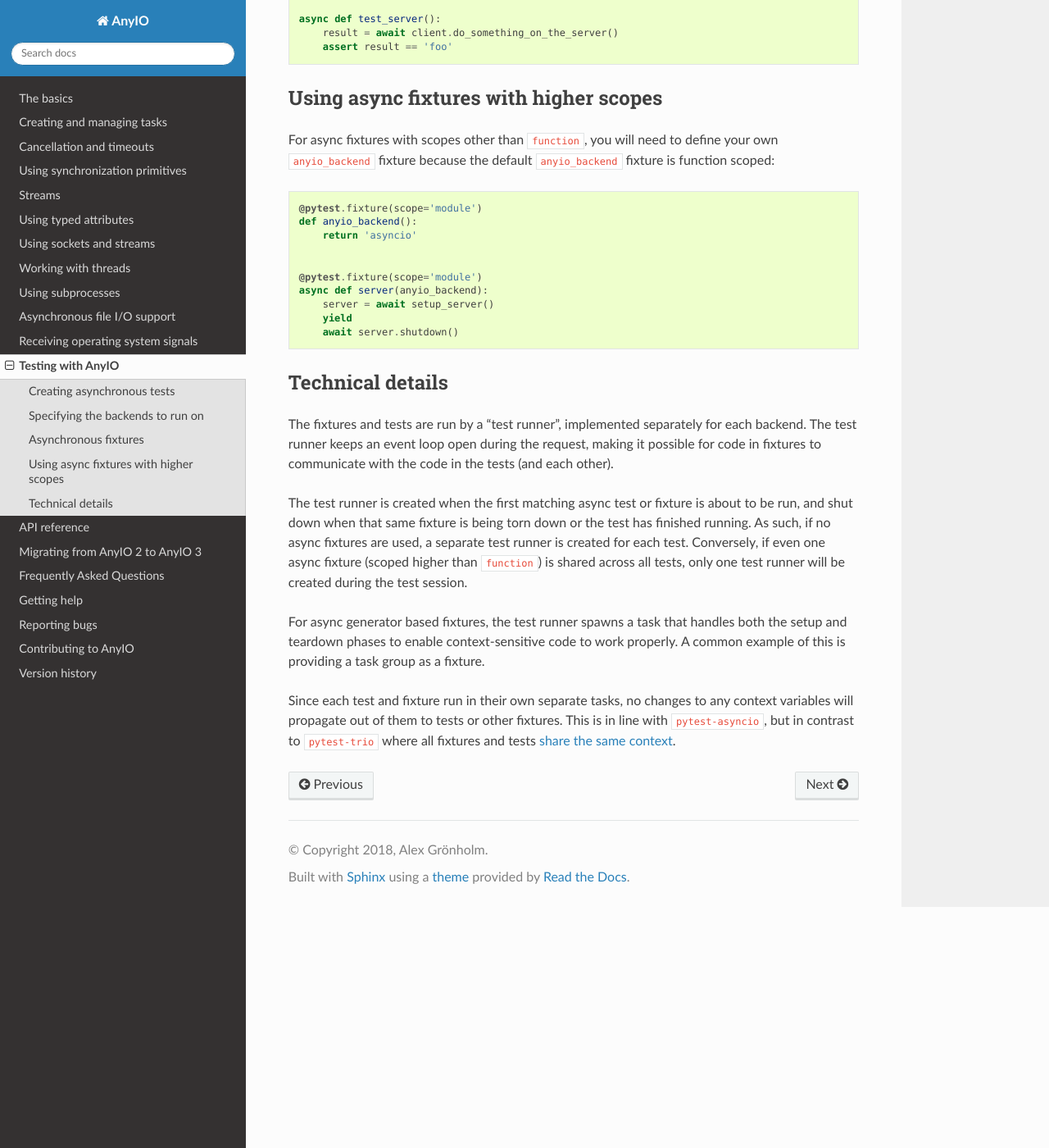
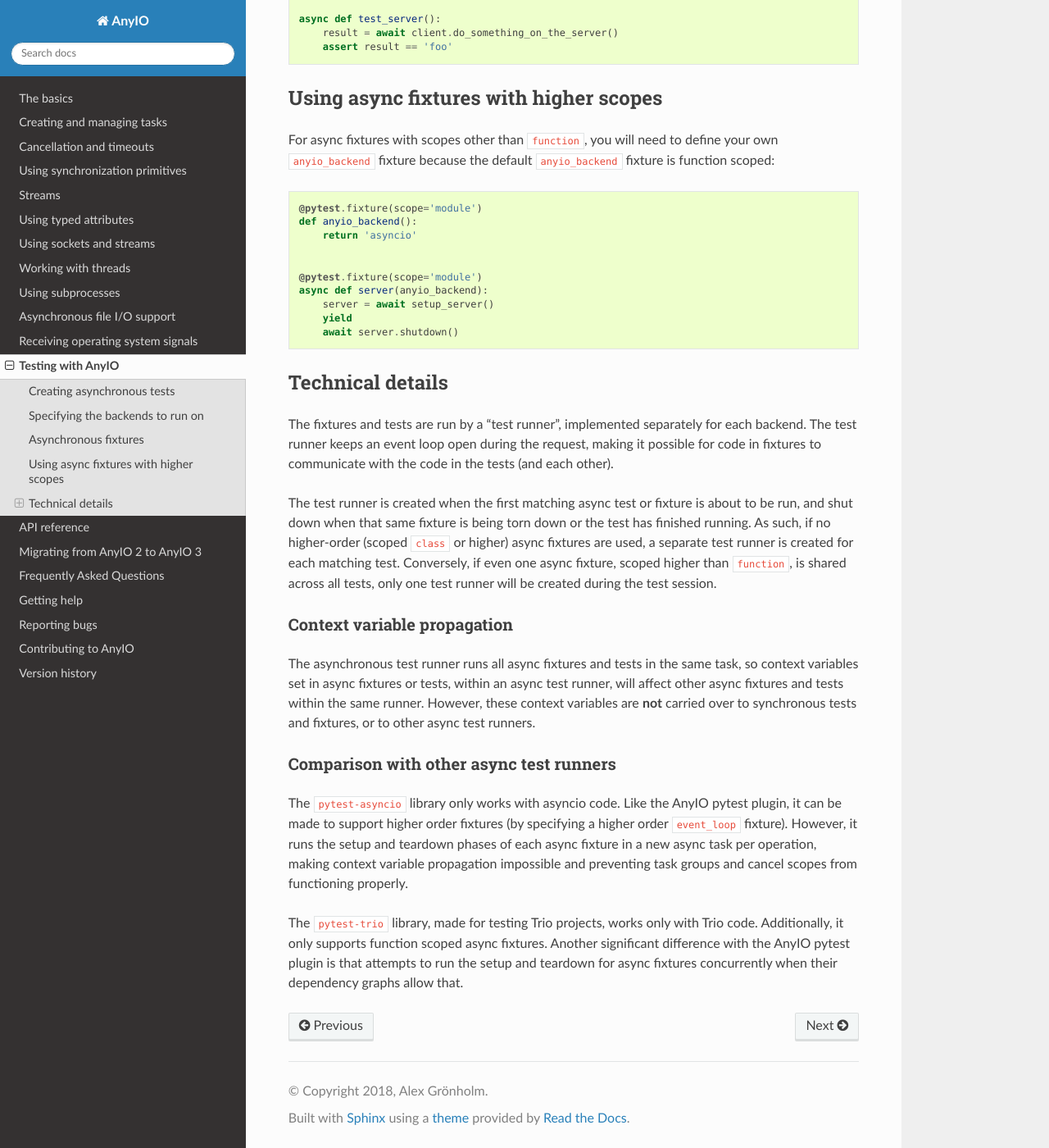
Before and after one commit to agronholm/anyio, a Sphinx documentation site: the page built from docs/testing.rst, in a window 1280 px wide and 1400 px high, scrolled down 2597 px. Shown: the whole window at 82% size. Built offline with Sphinx 7.4.7 and the Read the Docs theme 2.0.0, drawn with Linux system fonts in a browser that asks for light colours; the version number could not be read and is left out.

Commit message:
Switched to a trampoline-style test runner in the pytest plugin (#497)
Also documented how context variables propagate within the test suite, and how the pytest plugin compares to its competition.

```diff
--- a/docs/testing.rst
+++ b/docs/testing.rst
@@ -145,19 +145,32 @@
 The test runner keeps an event loop open during the request, making it possible for code in
 fixtures to communicate with the code in the tests (and each other).
 
-The test runner is created when the first matching async test or fixture is about to be run, and
-shut down when that same fixture is being torn down or the test has finished running. As such,
-if no async fixtures are used, a separate test runner is created for each test. Conversely, if
-even one async fixture (scoped higher than ``function``) is shared across all tests, only one test
-runner will be created during the test session.
+The test runner is created when the first matching async test or fixture is about to be
+run, and shut down when that same fixture is being torn down or the test has finished
+running. As such, if no higher-order (scoped ``class`` or higher) async fixtures are
+used, a separate test runner is created for each matching test. Conversely, if even one
+async fixture, scoped higher than ``function``, is shared across all tests, only one
+test runner will be created during the test session.
 
-For async generator based fixtures, the test runner spawns a task that handles both the setup and
-teardown phases to enable context-sensitive code to work properly. A common example of this is
-providing a task group as a fixture.
+Context variable propagation
+++++++++++++++++++++++++++++
 
-Since each test and fixture run in their own separate tasks, no changes to any context
-variables will propagate out of them to tests or other fixtures. This is in line with
-``pytest-asyncio``, but in contrast to ``pytest-trio`` where all fixtures and tests
-`share the same context`_.
+The asynchronous test runner runs all async fixtures and tests in the same task, so
+context variables set in async fixtures or tests, within an async test runner, will
+affect other async fixtures and tests within the same runner. However, these context
+variables are **not** carried over to synchronous tests and fixtures, or to other async
+test runners.
 
-.. _share the same context: https://pytest-trio.readthedocs.io/en/stable/reference.html#handling-of-contextvars
+Comparison with other async test runners
+++++++++++++++++++++++++++++++++++++++++
+
+The ``pytest-asyncio`` library only works with asyncio code. Like the AnyIO pytest
+plugin, it can be made to support higher order fixtures (by specifying a higher order
+``event_loop`` fixture). However, it runs the setup and teardown phases of each async
+fixture in a new async task per operation, making context variable propagation
+impossible and preventing task groups and cancel scopes from functioning properly.
+
+The ``pytest-trio`` library, made for testing Trio projects, works only with Trio code.
+Additionally, it only supports function scoped async fixtures. Another significant
+difference with the AnyIO pytest plugin is that attempts to run the setup and teardown
+for async fixtures concurrently when their dependency graphs allow that.
--- a/docs/versionhistory.rst
+++ b/docs/versionhistory.rst
@@ -7,6 +7,8 @@
 
 - **BACKWARDS INCOMPATIBLE** Replaced AnyIO's own ``ExceptionGroup`` class with the PEP
   654 ``BaseExceptionGroup`` and ``ExceptionGroup``
+- **BACKWARDS INCOMPATIBLE** Changes the pytest plugin to run all tests and fixtures in
+  the same task, allowing fixtures to set context variables for tests and other fixtures
 - Bumped minimum version of trio to v0.22
 - Added ``create_unix_datagram_socket`` and ``create_connected_unix_datagram_socket`` to
   create UNIX datagram sockets (PR by Jean Hominal)
```
Also changed, not shown: 3 other files.
